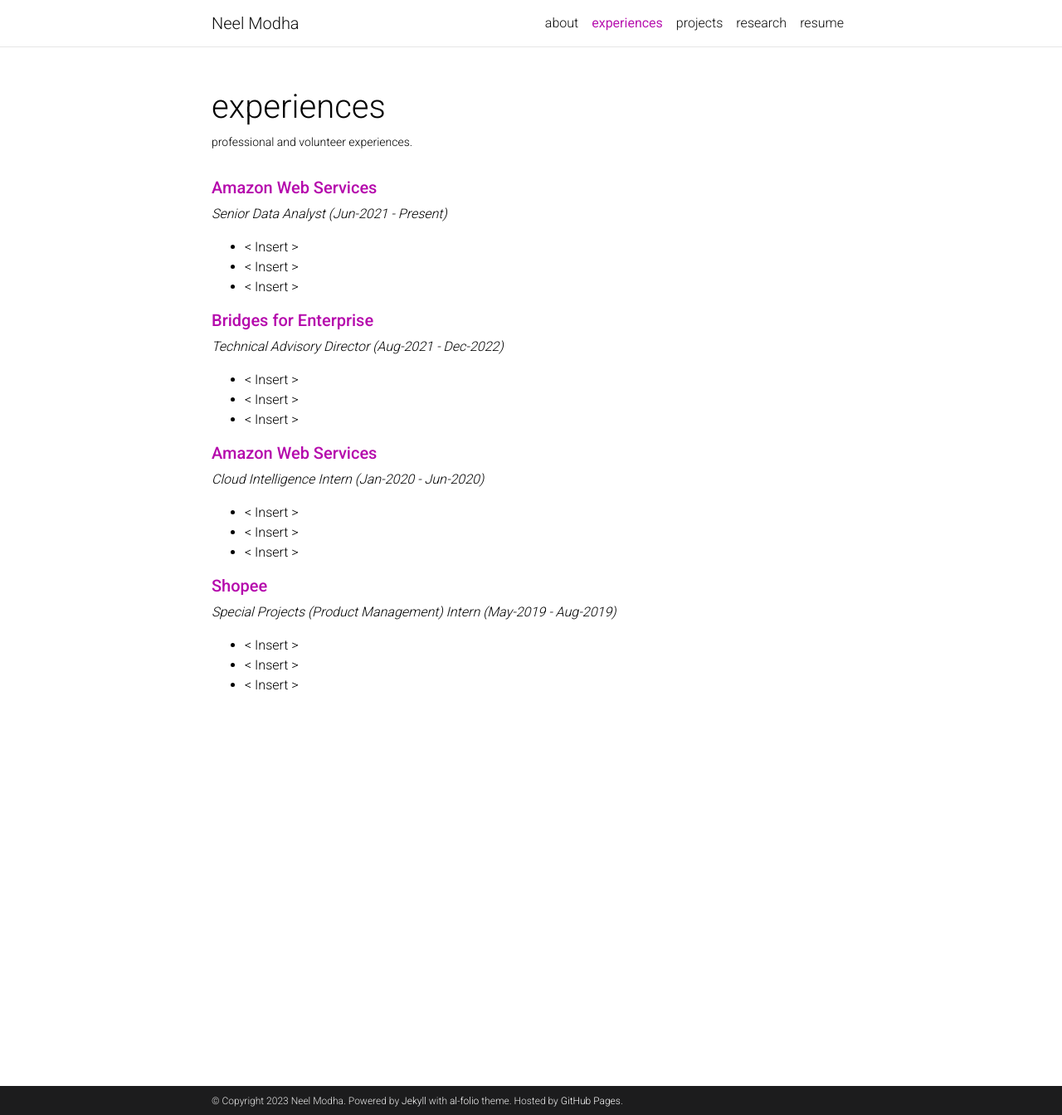
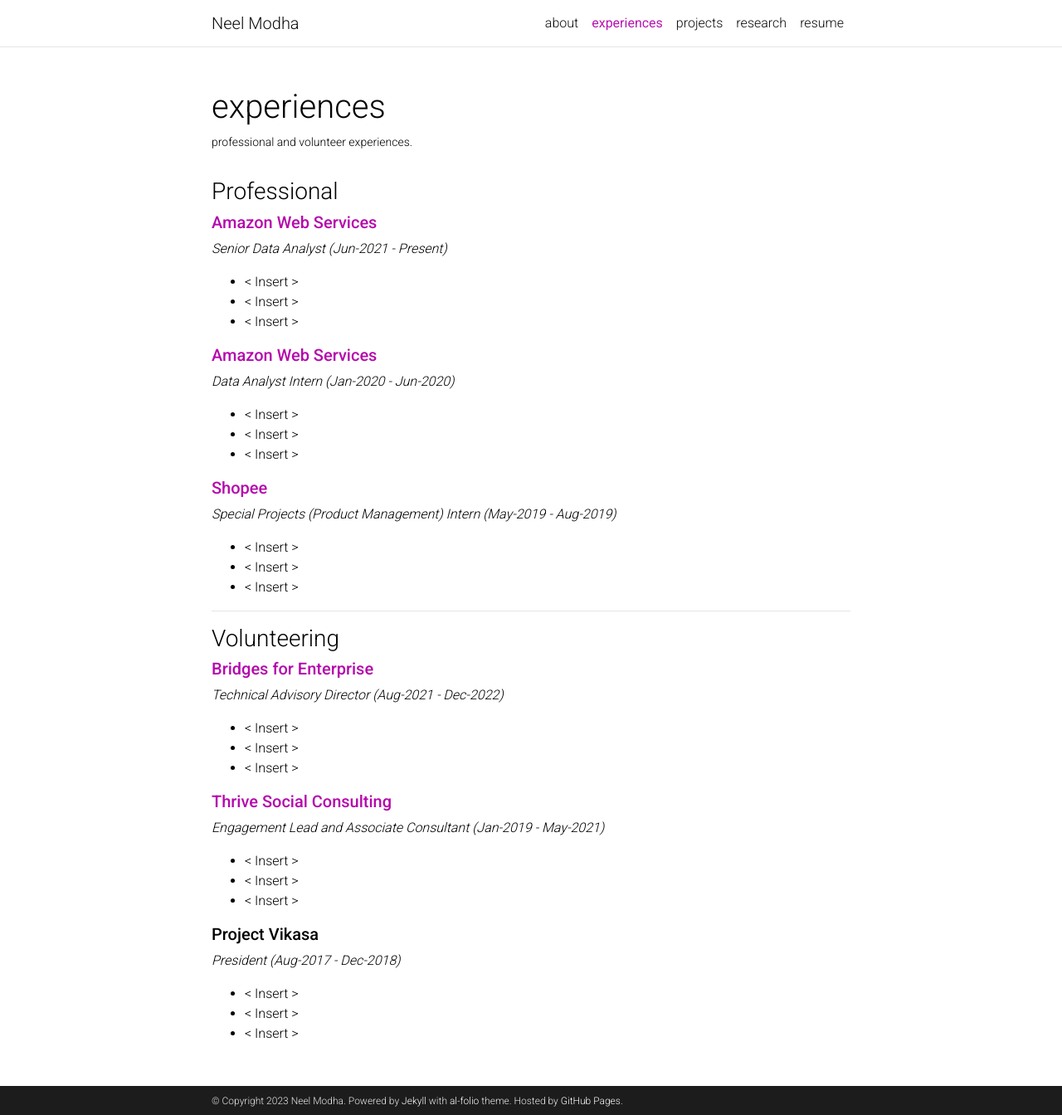
Before and after one commit to astroneel/astroneel.github.io, a Jekyll site: the page built from _pages/experiences.md, in a window 1280 px wide and 1344 px high. Shown: the whole window at 83% size. Built offline with Jekyll 4.4.1, drawn with Linux system fonts in a browser that asks for light colours; comment, search, counter and statistics services are not loaded; a style sheet for code colours, icons or effects is not loaded.

Commit message:
Uploading fixes + PDF assets
Uploading project PDFs for direct download from website

```diff
--- a/_config.yml
+++ b/_config.yml
@@ -70,7 +70,7 @@ github_username: astroneel # your GitHub user name
 gitlab_username: # your GitLab user name
 x_username: # your X handle
 mastodon_username: # your mastodon instance+username in the format instance.tld/@username
-linkedin_username: neelmodha # your LinkedIn user name
+linkedin_username: neel-modha # your LinkedIn user name
 telegram_username: # your Telegram user name
 scholar_userid: # your Google Scholar ID
 semanticscholar_id: # your Semantic Scholar ID
--- a/_pages/experiences.md
+++ b/_pages/experiences.md
@@ -7,6 +7,8 @@ nav: true
 nav_order: 1
 ---
 
+### Professional
+
 ##### **[Amazon Web Services](https://aws.amazon.com/)**
 *Senior Data Analyst (Jun-2021 - Present)*
 
@@ -14,15 +16,8 @@ nav_order: 1
 * < Insert >
 * < Insert >
 
-##### **[Bridges for Enterprise](https://www.bridgesforenterprise.com/)**
-*Technical Advisory Director (Aug-2021 - Dec-2022)*
-
-* < Insert >
-* < Insert >
-* < Insert >
-
 ##### **[Amazon Web Services](https://aws.amazon.com/)**
-*Cloud Intelligence Intern (Jan-2020 - Jun-2020)*
+*Data Analyst Intern (Jan-2020 - Jun-2020)*
 
 * < Insert >
 * < Insert >
@@ -34,3 +29,28 @@ nav_order: 1
 * < Insert >
 * < Insert >
 * < Insert >
+
+---
+
+### Volunteering
+
+##### **[Bridges for Enterprise](https://www.bridgesforenterprise.com/)**
+*Technical Advisory Director (Aug-2021 - Dec-2022)*
+
+* < Insert >
+* < Insert >
+* < Insert >
+
+##### **[Thrive Social Consulting](https://www.bridgesforenterprise.com/)**
+*Engagement Lead and Associate Consultant (Jan-2019 - May-2021)*
+
+* < Insert >
+* < Insert >
+* < Insert >
+
+##### **Project Vikasa**
+*President (Aug-2017 - Dec-2018)*
+
+* < Insert >
+* < Insert >
+* < Insert >
```
Also changed, not shown: _pages/research.md (+1 -1 lines), 4 other files.
